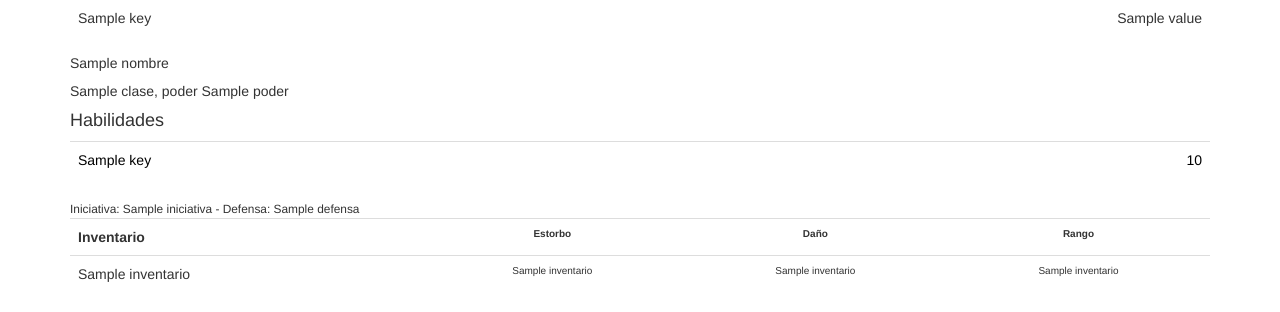
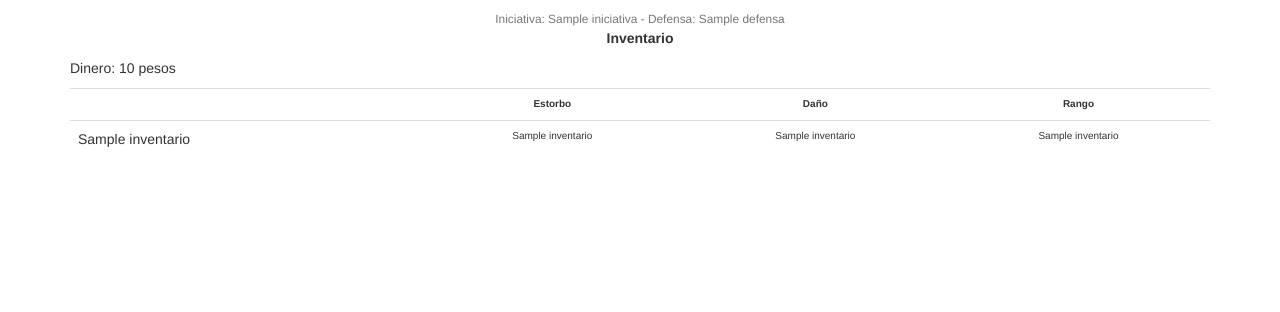
Before and after one commit to kodexArg/CreadorPJ, a Python web app: template templates/inicio.html in a window 1280 px wide. Shown: the part 535-847 px from the top of the page. After the commit the page ends 682 px from the top, so only its background shows below. Run offline with Jinja, Linux system fonts and the light colour scheme; the template is opened without the code that fills it: most values are stand-ins (such as "Sample title", 1, 10 or a date in 2020); some libraries are stand-ins or nearby versions.

Commit message:
cerrado falta db

```diff
--- a/static/inventario.json
+++ b/static/inventario.json
@@ -27,7 +27,7 @@
         "Granada militar": [0.01, 1, "5d6", "10m/r"]
     },
     "Armas Pequeñas": {
-        "Pistola 9mm": [0.5, 1, "2d6+1", "20m"],
+        "Pistola 9mm": [0.75, 1, "2d6+1", "20m"],
         "Pistola 45": [0.05, 1, "2d6+2", "25m"],
         "Revólver 38": [0.15, 1, "2d6+3", "15m"],
         "Revólver oculto": [0.2, 0, "2d6", "10m"],
--- a/templates/inicio.html
+++ b/templates/inicio.html
@@ -1,5 +1,11 @@
 {% extends 'bootstrap/base.html' %}
-{% block title %}{{ data.clase }} {{ nombre }} ({{ data.poder }} pts){% endblock %}
+{% block title %}
+   {% if data['poder'] %}
+      {{ data.clase }} {{ nombre[0] }} ({{ data.poder }} pts)
+   {% else %}
+      Creador de Personajes
+   {% endif %}
+{% endblock %}
 {% block content %}
    <div class="container p-1 my-1" id="conent">
          <form method="GET" class="form-inline">
@@ -23,7 +29,8 @@
                </div>
                {% if data['poder'] %}
                   <button class="btn btn-primary  col-sm"" type="submit">Regenerar</button>
-                  <a class="btn btn-secondary col-sm" href="http://127.0.0.1:5000/">Borrar</a>
+                  <a class="btn btn-secondary col-sm" href="/">Borrar</a>
+                  <a class="btn btn-secondary col-sm" href="/save">Guardar</a>
                {% else %}
                   <button class="btn btn-primary  col-sm"" type="submit">Generar</button>
                {% endif %}
@@ -32,13 +39,19 @@
    </div>
 
    {% if data['poder'] %}
-
    <div class="container" id="conent">
       <div class="card-columns">
+         <!-- Nombre del Personaje-->
          <div class="card border-secondary">
-            <img class="card-img-top" style="height:500px; width:350px"
-                        src="/static/img/{{ data['clase'] }}_{{ data['sexo']}}_01.png"
-                        alt="{{ data['clase'] }}_{{ data['sexo'] }}_01.png">
+            <div class="card-header">
+               <p class="card-title">
+                  <h5>{{ nombre[0] }}</h5>
+                  <p class="card-text">
+                     {{ nombre[1] }}, {{ data.clase }}, {{ nombre[2] }} años
+                  </p>
+               </p>
+            </div>
+            <img class="card-img-top" src="/static/img/{{ data['clase'] }}_{{ data['sexo']}}_01.png" alt="sin imágen">
             <div class="card-body">
                <table class="table table-sm">
                   {% for key, value in atributos.iterrows() %}
@@ -54,17 +67,15 @@
                </table>
             </div>
          </div>
+
+         <!-- Habilidades -->
          <div class="card border-secondary">
-            <div class="card-header">
-               <p class="card-text">
-                  <h5>{{ nombre | safe }}</h5>
-                  {{ data.clase }}, poder {{ data.poder }}
+            <div class="card-header p-2">
+               <p class="card-title text-center mb-0 p-0">
+                  <b>Habilidades</b>
                </p>
             </div>
             <div class="card-body">
-               <p class="card-text">
-                  <h4>Habilidades</h4>
-               </p>
                <table class="table table-sm">
                   {% for key, value in habilidades.iterrows() %}
                   <tr style="color:{% if loop.index <= 3 %}#000000{% elif loop.index <= 6 %}#6e6e6e{% else %}#bdbdbd{% endif %}">
@@ -78,19 +89,27 @@
                   {% endfor %}
                </table>
             </div>
-            <div class="card-footer">
-               <small>
+            <div class="card-footer text-center">
+               <small class="text-muted">
                   Iniciativa: {{ iniciativa }} - Defensa: {{ defensa }}
                </small>
             </div>
          </div>
+         <!-- Inventario -->
          <div class="card border-secondary">
             <div>
+               <div class="card-header p-2">
+                  <p class="card-title text-center mb-0 p-0">
+                     <b>Inventario</b>
+                  </p>
+               </div>
                <div class="card-body">
-                  <div class="card-text">
+                  <p class="card-text">
+                     Dinero: {{ dinero }} pesos
+                  </p>
                   <table class="table table-sm">
                      <tr>
-                           <th>Inventario</th>
+                        <th></th>
                         <th style="text-align: center; font-size:10px">Estorbo</th>
                         <th style="text-align: center; font-size:10px">Daño</th>
                         <th style="text-align: center; font-size:10px">Rango</th>
@@ -109,7 +128,6 @@
          </div>
       </div>
    </div>
-   </div>
 
    {% endif %}
 {% endblock %}
```
Also changed, not shown: main.py (+37 -14 lines), cpj.db (added). Lines whose indentation alone changed are shown as unchanged.
